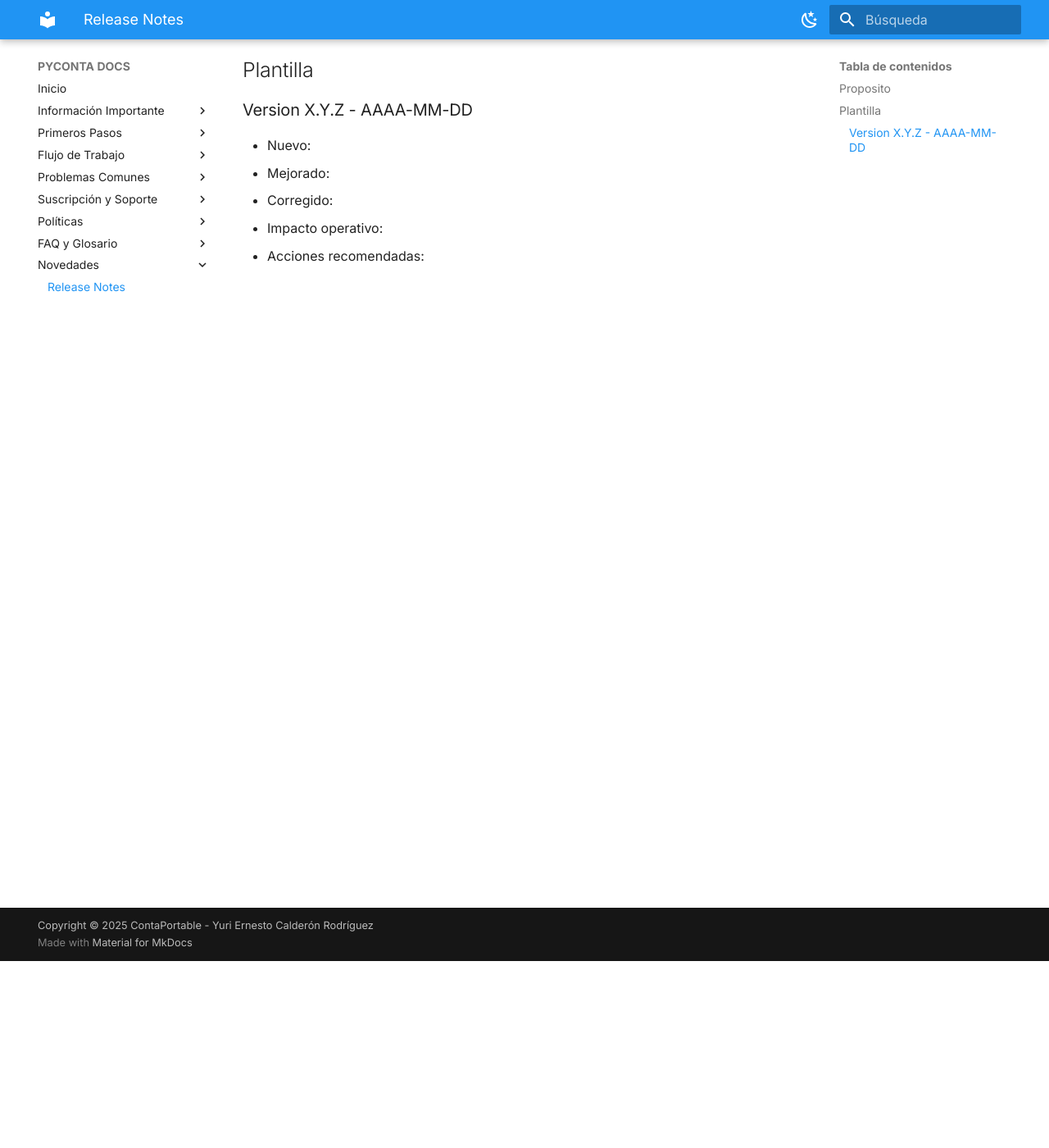
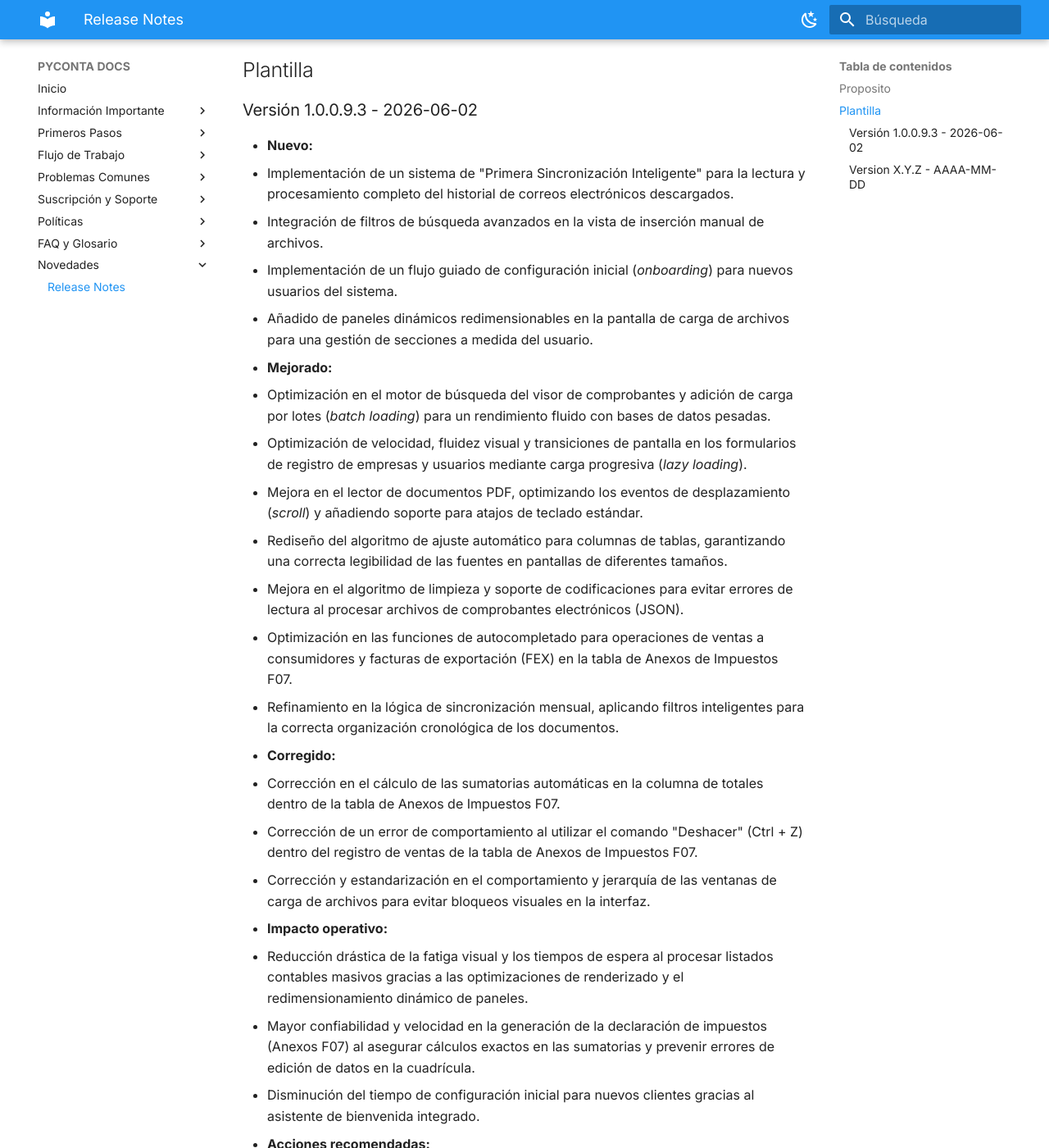
Before and after one commit to contaportable/PYC_DOCS, an MkDocs documentation site: the page built from docs/novedades/release-notes.md, in a window 1280 px wide and 1400 px high, scrolled down 228 px. Shown: the whole window at 82% size. Built offline with MkDocs 1.6.1 and Material for MkDocs 9.7.7, drawn with Linux system fonts in a browser that asks for light colours; some of the changed text lies outside the part shown.

Commit message:
feat: release notes v1.0.0.9.3

```diff
--- a/docs/novedades/release-notes.md
+++ b/docs/novedades/release-notes.md
@@ -4,6 +4,37 @@
 Registrar cambios funcionales y operativos por version.
 
 ## Plantilla
+### Versión 1.0.0.9.3 - 2026-06-02
+
+- **Nuevo:**
+  - Implementación de un sistema de "Primera Sincronización Inteligente" para la lectura y procesamiento completo del historial de correos electrónicos descargados.
+  - Integración de filtros de búsqueda avanzados en la vista de inserción manual de archivos.
+  - Implementación de un flujo guiado de configuración inicial (*onboarding*) para nuevos usuarios del sistema.
+  - Añadido de paneles dinámicos redimensionables en la pantalla de carga de archivos para una gestión de secciones a medida del usuario.
+
+- **Mejorado:**
+  - Optimización en el motor de búsqueda del visor de comprobantes y adición de carga por lotes (*batch loading*) para un rendimiento fluido con bases de datos pesadas.
+  - Optimización de velocidad, fluidez visual y transiciones de pantalla en los formularios de registro de empresas y usuarios mediante carga progresiva (*lazy loading*).
+  - Mejora en el lector de documentos PDF, optimizando los eventos de desplazamiento (*scroll*) y añadiendo soporte para atajos de teclado estándar.
+  - Rediseño del algoritmo de ajuste automático para columnas de tablas, garantizando una correcta legibilidad de las fuentes en pantallas de diferentes tamaños.
+  - Mejora en el algoritmo de limpieza y soporte de codificaciones para evitar errores de lectura al procesar archivos de comprobantes electrónicos (JSON).
+  - Optimización en las funciones de autocompletado para operaciones de ventas a consumidores y facturas de exportación (FEX) en la tabla de Anexos de Impuestos F07.
+  - Refinamiento en la lógica de sincronización mensual, aplicando filtros inteligentes para la correcta organización cronológica de los documentos.
+
+- **Corregido:**
+  - Corrección en el cálculo de las sumatorias automáticas en la columna de totales dentro de la tabla de Anexos de Impuestos F07.
+  - Corrección de un error de comportamiento al utilizar el comando "Deshacer" (Ctrl + Z) dentro del registro de ventas de la tabla de Anexos de Impuestos F07.
+  - Corrección y estandarización en el comportamiento y jerarquía de las ventanas de carga de archivos para evitar bloqueos visuales en la interfaz.
+
+- **Impacto operativo:**
+  - Reducción drástica de la fatiga visual y los tiempos de espera al procesar listados contables masivos gracias a las optimizaciones de renderizado y el redimensionamiento dinámico de paneles.
+  - Mayor confiabilidad y velocidad en la generación de la declaración de impuestos (Anexos F07) al asegurar cálculos exactos en las sumatorias y prevenir errores de edición de datos en la cuadrícula.
+  - Disminución del tiempo de configuración inicial para nuevos clientes gracias al asistente de bienvenida integrado.
+
+- **Acciones recomendadas:**
+  - Se aconseja utilizar el nuevo sistema de filtros e inserción de archivos para agilizar el procesamiento mensual de los DTEs retenidos en carpetas locales.
+  - Validar las sumatorias automáticas en las plantillas de los Anexos F07 generados para verificar la correcta consistencia de los totales consolidados.
+
 ### Version X.Y.Z - AAAA-MM-DD
 - Nuevo:
 - Mejorado:
```
